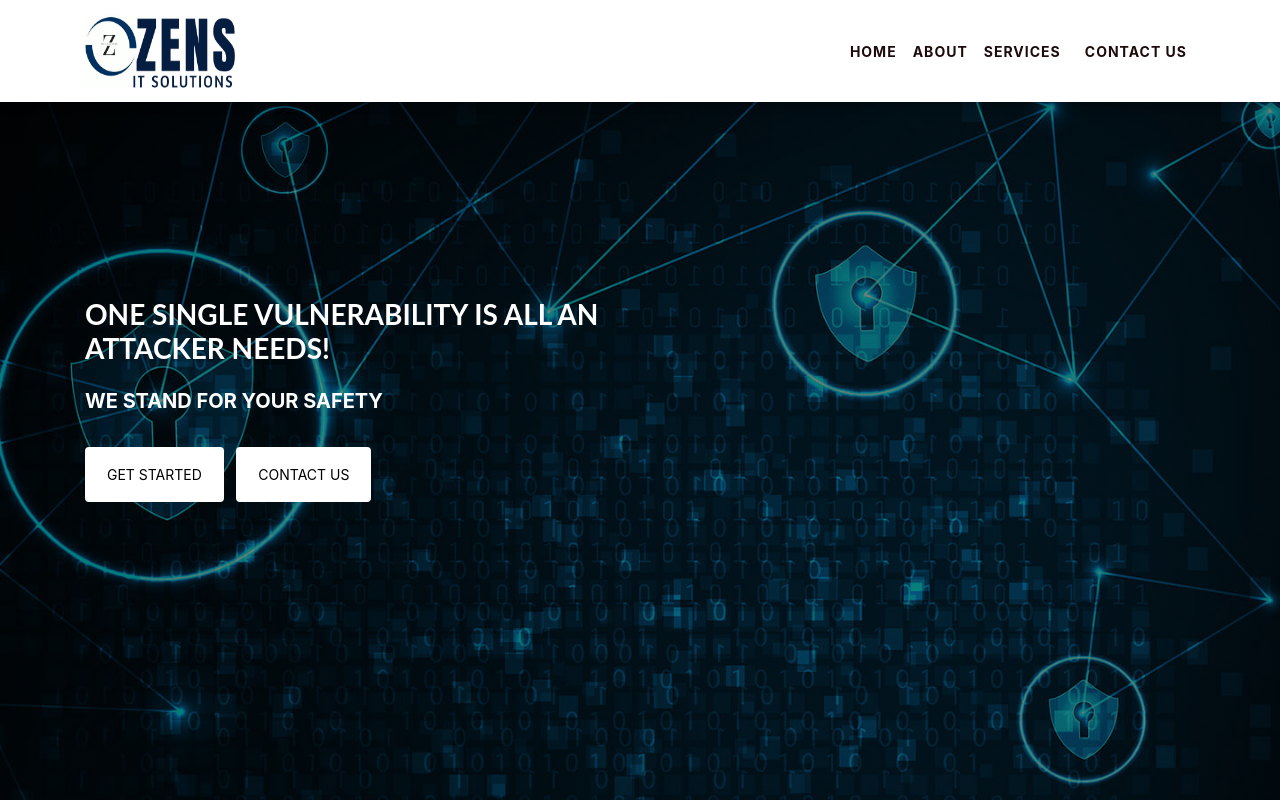
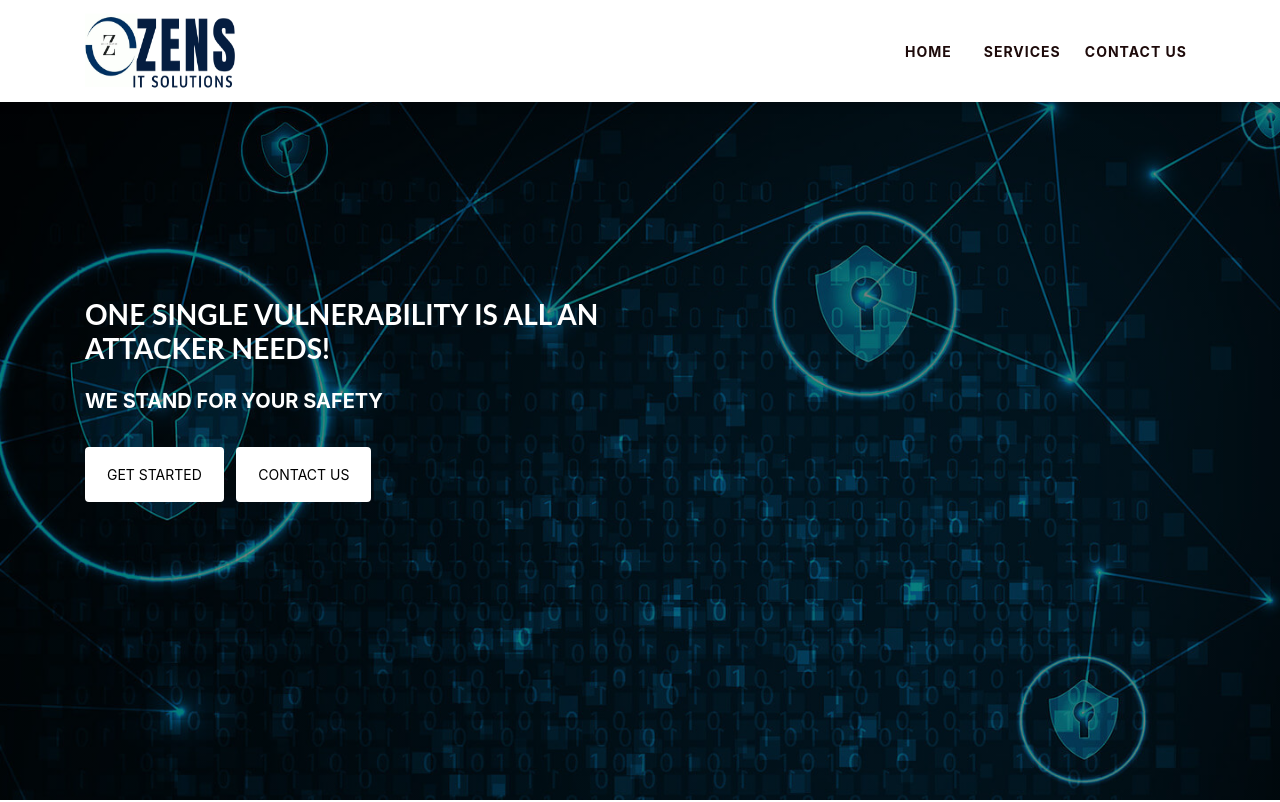
Before and after one commit to zensits/zens-website, a plain HTML site: page index.html in a window 1280 px wide. Shown: the top 802 px of the page. Drawn offline with nearby package versions, Linux system fonts and the light colour scheme.

Commit message:
about removed

```diff
--- a/index.html
+++ b/index.html
@@ -35,7 +35,7 @@
                       <a class="nav-link text-white" href="#home">HOME<span class="sr-only">(current)</span></a>
                     </li>
                     <li class="nav-item ">
-                      <a class="nav-link text-white" href="#about">ABOUT</a>
+                      <a class="nav-link text-white" href="#about"></a>
                     </li>
                       <li class="nav-item">
                         <a class="nav-link text-white" href="#services">SERVICES</a>
```
